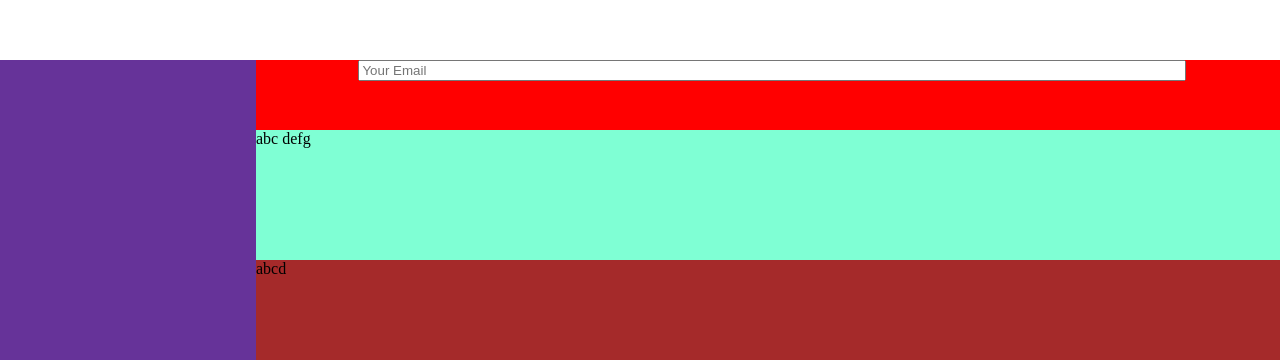
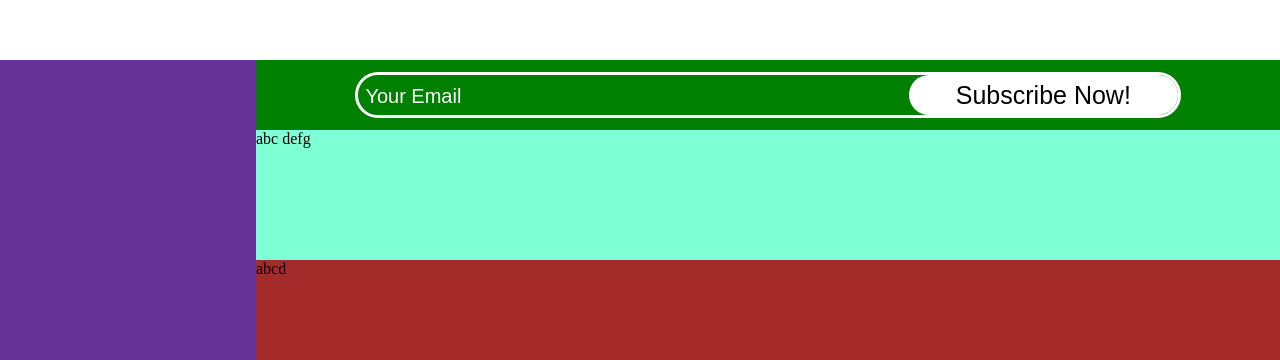
Before and after one commit to rockyhenderson/Footer-Design, a plain HTML site: page index.html in a window 1280 px wide. Shown: the part 440-800 px from the top of the page. Drawn offline with Linux system fonts and the light colour scheme.

Commit message:
email section done

```diff
--- a/index.html
+++ b/index.html
@@ -16,6 +16,7 @@
             <div class="newsletter-section">
                 <form>
                     <input type="text" id="email" name="email" placeholder="Your Email">
+                    <input type="submit" value="Subscribe Now!" id="submit-button">
                 </form>
             </div>
             <div class="footer-important-text">
--- a/style.css
+++ b/style.css
@@ -28,16 +28,56 @@ footer{
 }
 .newsletter-section{
     height:70px;
-    background-color: red;
+    background-color: green;
+    display: flex;
+    flex-direction: column;
+    justify-content: center;
 }
 form{
     width:80%;
     margin: auto;
     min-width: 400px;
+    border:3px white solid;
+    border-radius: 25px;
+    height:40px;
+    background-color: green;
+    display: flex;
+    justify-content: space-around;
+    color:white;
+}
+#submit-button{
+    width:400px;
+    font-size: 25px;
+    height: 100%;
+    background-color: white;
+    border:none;
+    border-radius: 25px;
+    opacity:1;
+    color:black
+
 }
 #email{
     width:100%;
+    border:none;
+    background-color: transparent;
+    height:100%;
+    font-size: 20px;
+    margin-left:5px;
+}
+::placeholder {
+    color: white;
+    opacity: 1; /* Firefox */
+}
+textarea:focus, input:focus {
+    color: whtie;
+}
 
+input, select, textarea{
+    color: white;
+}
+
+input:focus {
+    outline:none;
 }
 .footer-important-text{
     height:130px;
```
